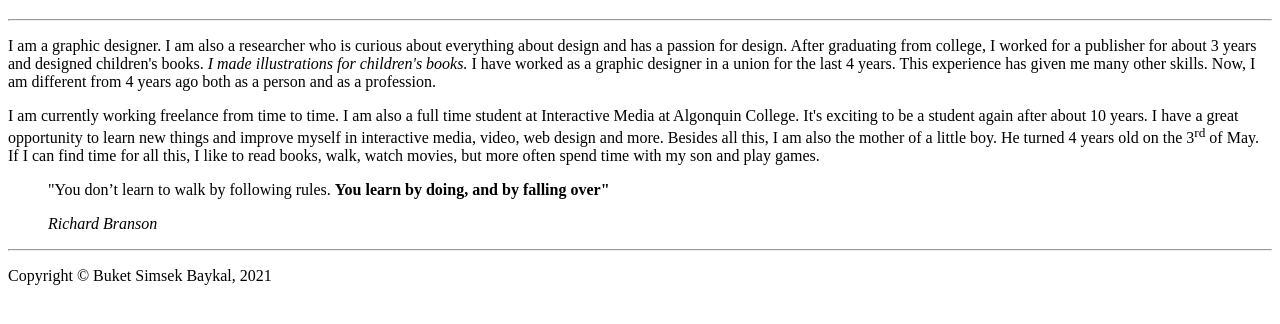
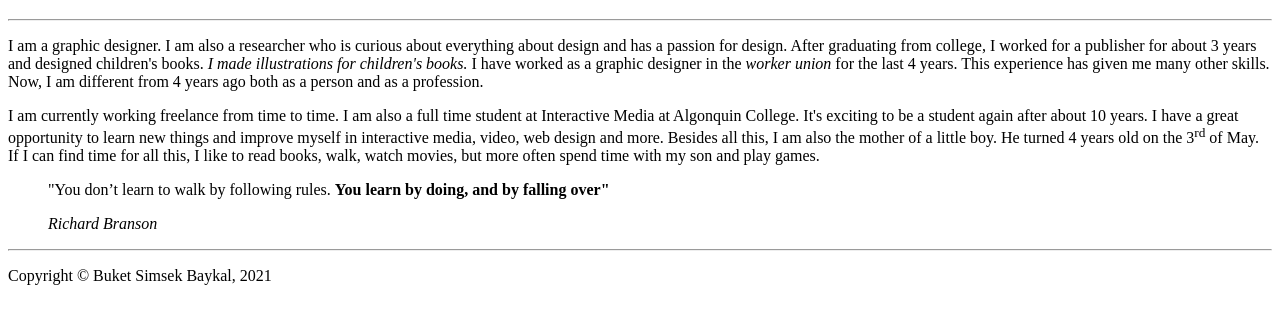
Before and after one commit to sims0058/sims0058.github.io, a plain HTML site: page html-assignment/index.html in a window 1280 px wide. Shown: the part 108-432 px from the top of the page. Drawn offline with Linux system fonts and the light colour scheme.

```diff
--- a/html-assignment/index.html
+++ b/html-assignment/index.html
@@ -17,7 +17,7 @@
                 <p>
                     I am a graphic designer. I am also a researcher who is curious about everything about design and has a passion for design.
                     After graduating from college, I worked for a publisher for about 3 years and designed children's books.
-                    <em> I made illustrations for children's books.</em> I have worked as a graphic designer in a union for the last 4 years.
+                    <em> I made illustrations for children's books.</em> I have worked as a graphic designer in the <em>worker union</em> for the last 4 years.
                     This experience has given me many other skills. Now, I am different from 4 years ago both as a person and as a profession.
                     <p></p>
                     I am currently working freelance from time to time. I am also a full time student at Interactive Media at Algonquin College.
```
